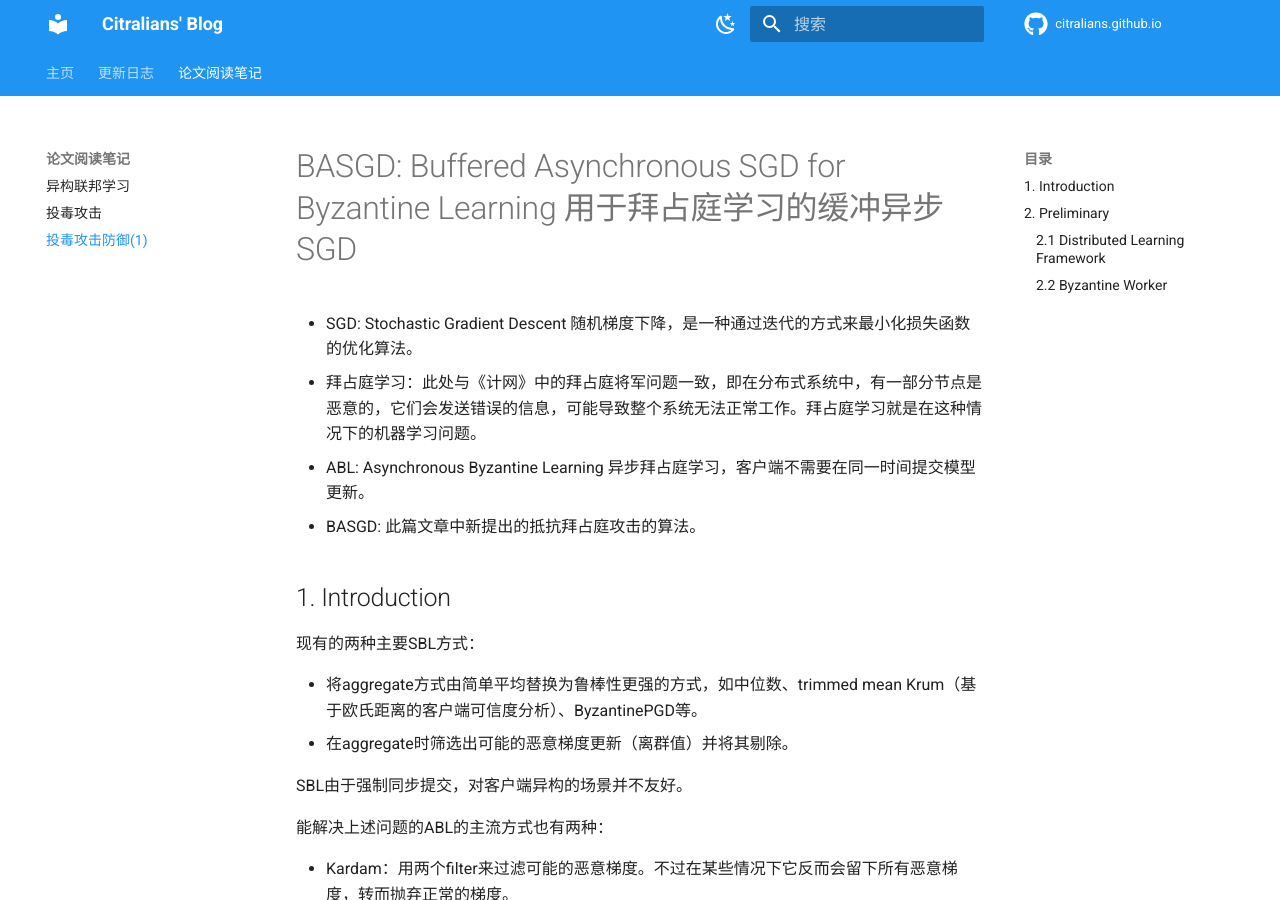
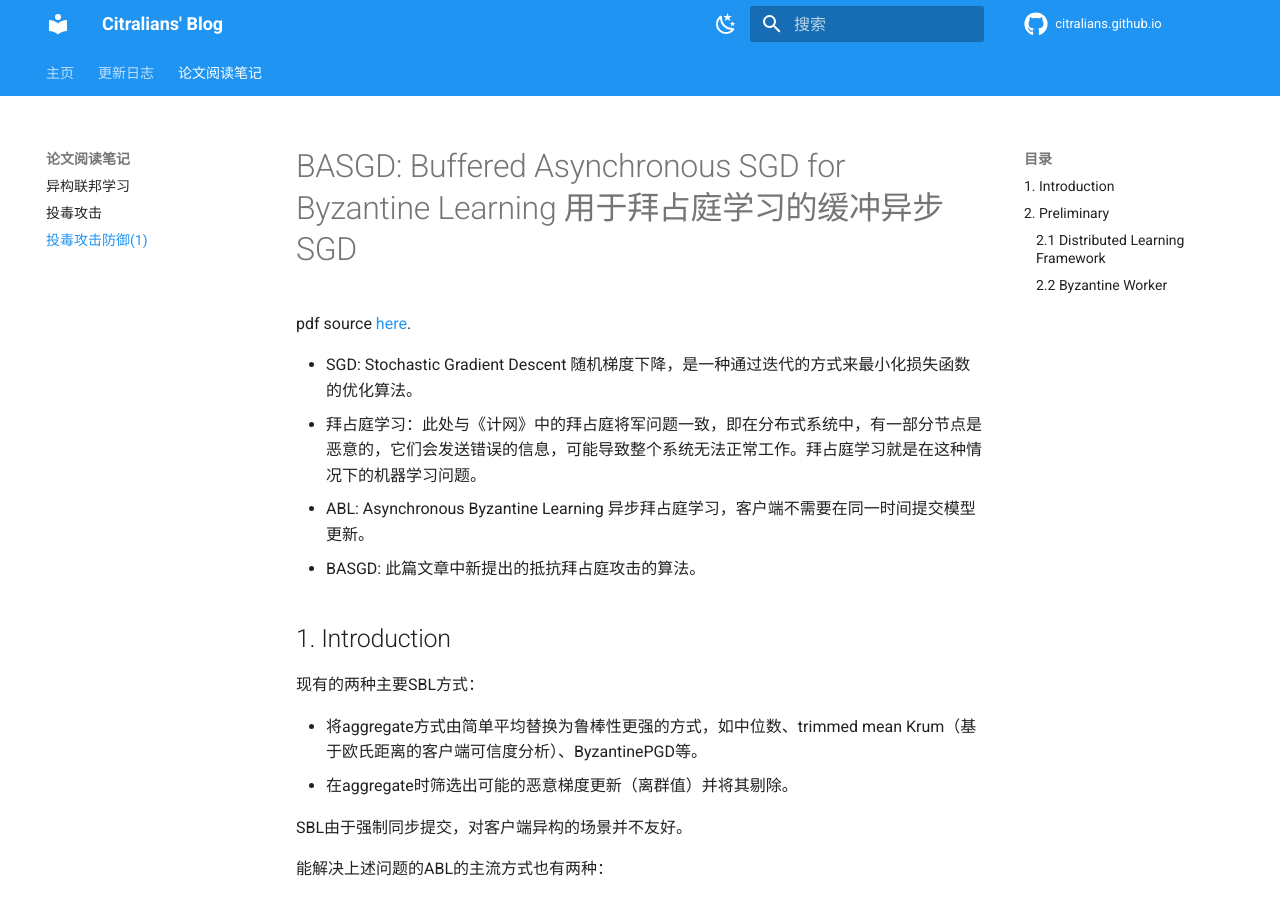
Before and after one commit to Citralians/citralians.github.io, an MkDocs documentation site: the page built from docs/paper-reading/21buffered.md, in a window 1280 px wide and 900 px high. Built offline with MkDocs 1.6.1 and Material for MkDocs 9.7.7, drawn with Linux system fonts in a browser that asks for light colours; comment, search, counter and statistics services are not loaded.

Commit message:
Update 21buffered.md

```diff
--- a/docs/paper-reading/21buffered.md
+++ b/docs/paper-reading/21buffered.md
@@ -1,4 +1,6 @@
 # BASGD: Buffered Asynchronous SGD for Byzantine Learning 用于拜占庭学习的缓冲异步SGD
+
+pdf source [here](https://arxiv.org/pdf/2003.00937).
 
 - SGD: Stochastic Gradient Descent 随机梯度下降，是一种通过迭代的方式来最小化损失函数的优化算法。
 - 拜占庭学习：此处与《计网》中的拜占庭将军问题一致，即在分布式系统中，有一部分节点是恶意的，它们会发送错误的信息，可能导致整个系统无法正常工作。拜占庭学习就是在这种情况下的机器学习问题。
```
